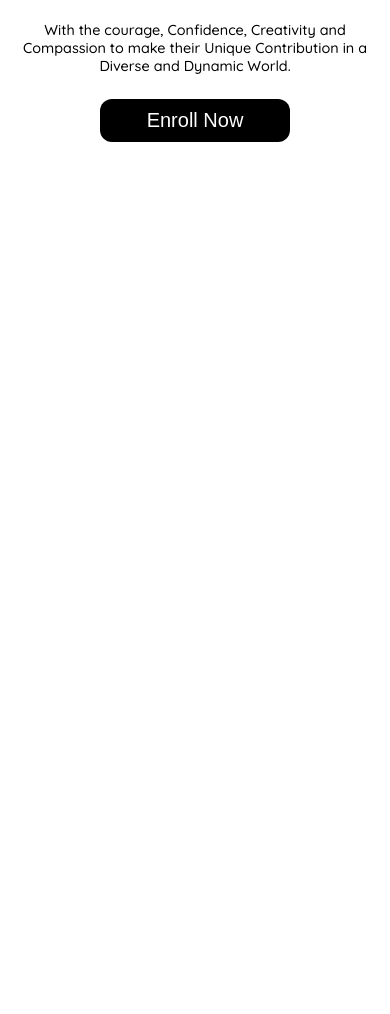
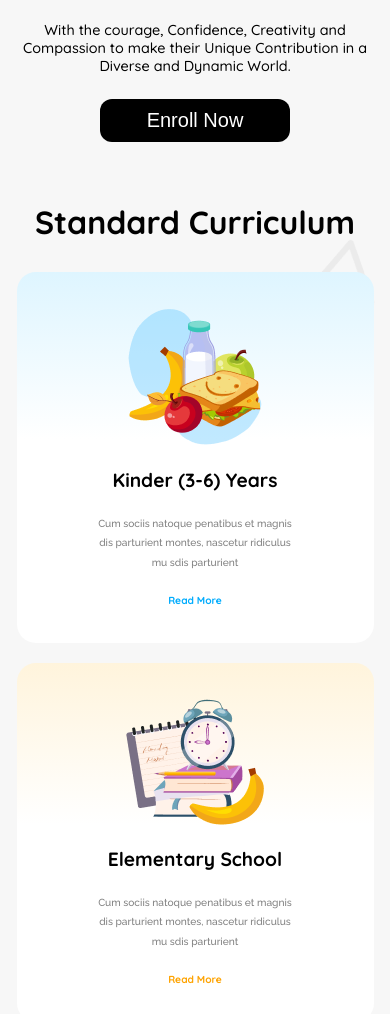
Before and after one commit to ShuvodipDasHimu/B11-A2-Kids-School, a plain HTML site: page index.html in a window 390 px wide. Shown: the part 650-1664 px from the top of the page. Before the commit the page ends 844 px from the top, so only its background shows below. Drawn offline with Linux system fonts and the light colour scheme.

Commit message:
curriculum section done v1

```diff
--- a/index.html
+++ b/index.html
@@ -44,5 +44,37 @@
       </div>
      </section>
    </header>
+   <main class="main">
+    <div class="curriculum">
+      <h1 class="curriculum-title">Standard Curriculum</h1>
+      <div class="curriculum-cards">
+        <div class="card sky-blue-card">
+          <img src="/assets/kinder.png" alt="Kinder Curriculum">
+          <h3>Kinder (3-6) Years</h3>
+          <p class="raleway">Cum sociis natoque penatibus et magnis
+            dis parturient montes, nascetur ridiculus
+            mu sdis parturient</p>
+          <a href="" class="sky-blue">Read More</a>
+        </div>
+        <div class="card orange-card">
+          <img src="assets/elementary.png" alt="Elementary Curriculum">
+          <h3>Elementary School</h3>
+          <p class="raleway">Cum sociis natoque penatibus et magnis
+            dis parturient montes, nascetur ridiculus
+            mu sdis parturient</p>
+          <a href="" class="orange">Read More</a>
+        </div>
+        <div class="card purple-card">
+          <img src="assets/middle.png" alt="Middle Curriculum">
+          <h3>Middle (10-16) Years</h3>
+          <p class="raleway">Cum sociis natoque penatibus et magnis
+            dis parturient montes, nascetur ridiculus
+            mu sdis parturient</p>
+          <a href="" class="purple">Read More</a>
+        </div>
+      </div>
+      <a class="curriculum-arrows" href=""><img src="assets/Group 11.svg" alt="" width="130px"></a>
+    </div>
+   </main>
 </body>
 </html>
--- a/styles/style.css
+++ b/styles/style.css
@@ -8,6 +8,7 @@
 
 body {
   font-family: "Quicksand", sans-serif;
+  background-color: #F7F7F7;
 }
 
 /* Global Styles */
@@ -137,6 +138,87 @@ ul {
   color: #01ACFD;
 }
 
+.purple {
+  color: #8700FF;
+}
+
+/* Main Styles */
+
+main {
+}
+
+/* Curriculum Styles */
+
+.curriculum {
+  display: flex;
+  justify-content: space-between;
+  align-items: center;
+  width: 1160px;
+  margin: 0 auto;
+  flex-direction: column;
+  gap: 80px;
+  background-image: url("/assets/bg.png");
+  background-repeat: no-repeat;
+  background-size:cover;
+  width: 100%;
+  background-position: 80px 0px;
+  margin-top: 20px;
+  padding-top: 20px;
+}
+.curriculum-title {
+  margin-top: 50px;
+  text-align: center;
+  /* margin-top: 20px; */
+}
+
+.curriculum-cards {
+  display: flex;
+  gap: 20px;
+}
+
+.card {
+  display: flex;
+  align-items: center;
+  justify-content: center;
+  flex-direction: column;
+  text-align: center;
+  gap: 2rem;
+  padding: 80px 52px;
+  z-index: 1;
+  /* background-color: white; */
+  border-radius: 1.179rem;
+  width: 367px;
+  height: 476px;
+  /* border: 1px solid black; */
+}
+
+.sky-blue-card {
+  background: linear-gradient(360deg,rgb(255, 255, 255) 55%,rgba(222, 245, 255, 1) 100%);
+}
+
+.orange-card {
+  background: linear-gradient(360deg,rgb(255, 255, 255) 55%,rgba(255, 244, 220, 1) 100%);
+}
+
+.purple-card {
+  background: linear-gradient(360deg,rgb(255, 255, 255) 55%,rgba(238, 225, 255, 1) 100%);
+}
+
+.card > h3 {
+  font-size: 1.533rem;
+}
+
+.card > p {
+  color: rgba(128, 128, 128, 1);
+  font-size: 0.943rem;
+  line-height: 1.9;
+}
+
+.card > a {
+  font-weight: 700;
+  font-size: 0.943rem;
+}
+
 /* Responsive Styles for Mobile */
 @media screen and (max-width:576px) {
   * {
@@ -157,7 +239,8 @@ ul {
   }
   .nav-logo-title,
   .nav-btn,
-  .nav-links {
+  .nav-links,
+  .curriculum-arrows {
     display: none;
     gap: 0;
   }
@@ -175,7 +258,7 @@ ul {
     justify-content:space-between;
     flex-direction: column-reverse;
     padding: 0;
-    margin: 0;
+    margin: 0 0 30px 0;
     width: 100%;
     text-align: center;
     gap: 20px;
@@ -200,4 +283,56 @@ ul {
   .hero-image img {
     width: 88%;
   }
+
+  main {
+    background-image: url("../assets/bg.png");
+    background-repeat:no-repeat;
+    background-position:contain;
+  }
+
+  .curriculum {
+    display: flex;
+    justify-content: space-between;
+    align-items: center;
+    width: 100%;
+    margin: -40px 0 0 0;
+    flex-direction: column;
+    gap: 80px;
+    background-image: none;
+    /* width: 100%; */
+  /* background-position: 80px 0px; */
+  /* margin-top: 20px; */
+  padding-top:  20px;
+ }
+ .curriculum-title {
+  margin-bottom: -50px;
+ }
+ .curriculum-cards {
+  flex-direction: column;
+ }
+ .card {
+  flex-direction: column;
+  height: 100%;
+  /* height: 322px; */
+  /* width: 100%; */
+  width: 357px;
+  gap: 22px;
+  padding: 36px 28px;
+ }
+ .card > h3 {
+  font-size:1.2rem;
 }
+
+.card > p {
+  color: rgba(128, 128, 128, 1);
+  font-size: 0.639rem;
+  line-height: 1.9;
+  font-weight: 500;
+  width: 193.81px;
+}
+
+.card > a {
+  font-weight: 700;
+  font-size: 0.639rem;
+}
+}
```
Also changed, not shown: assets/Group 11.svg (added).
